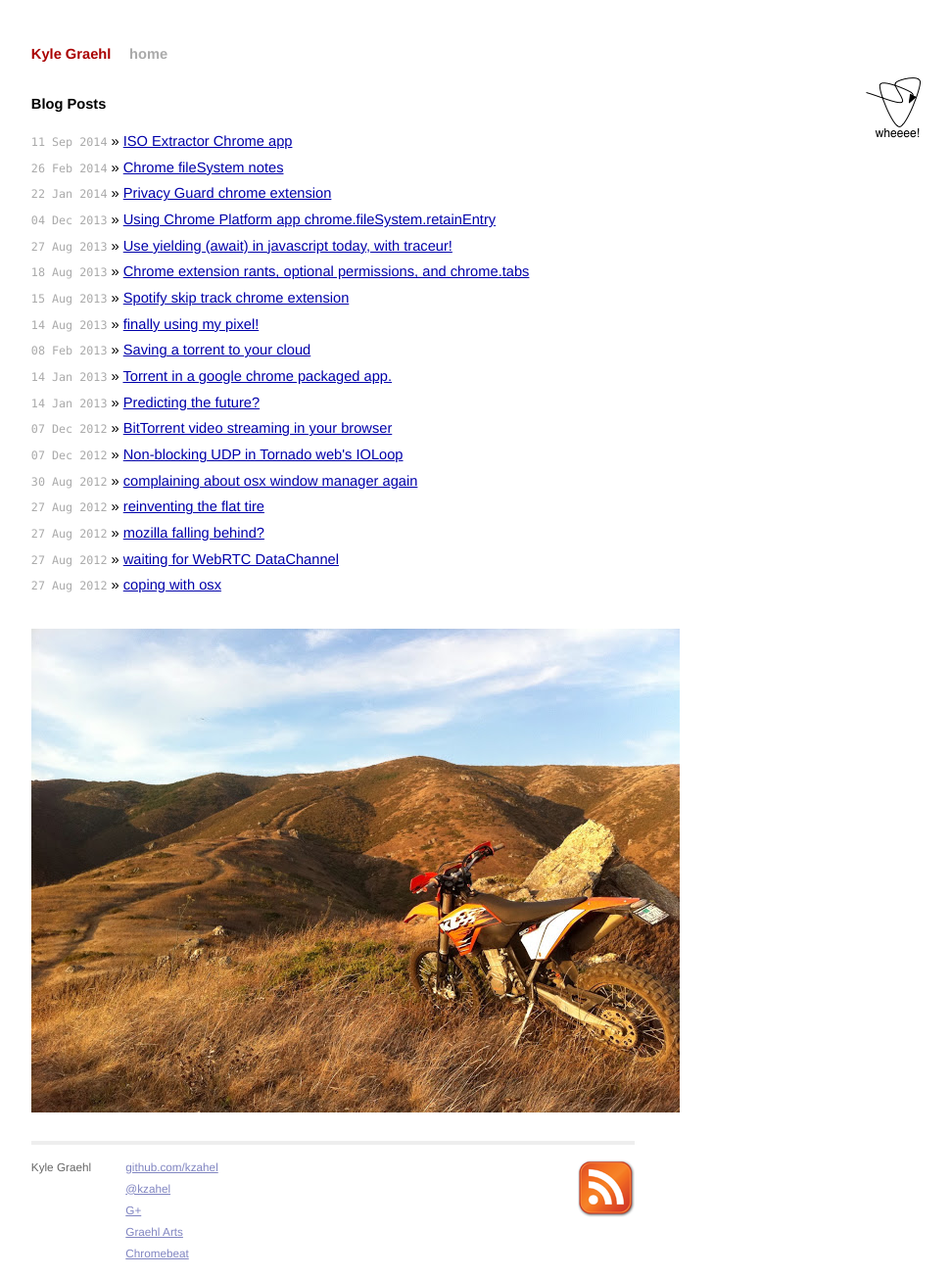
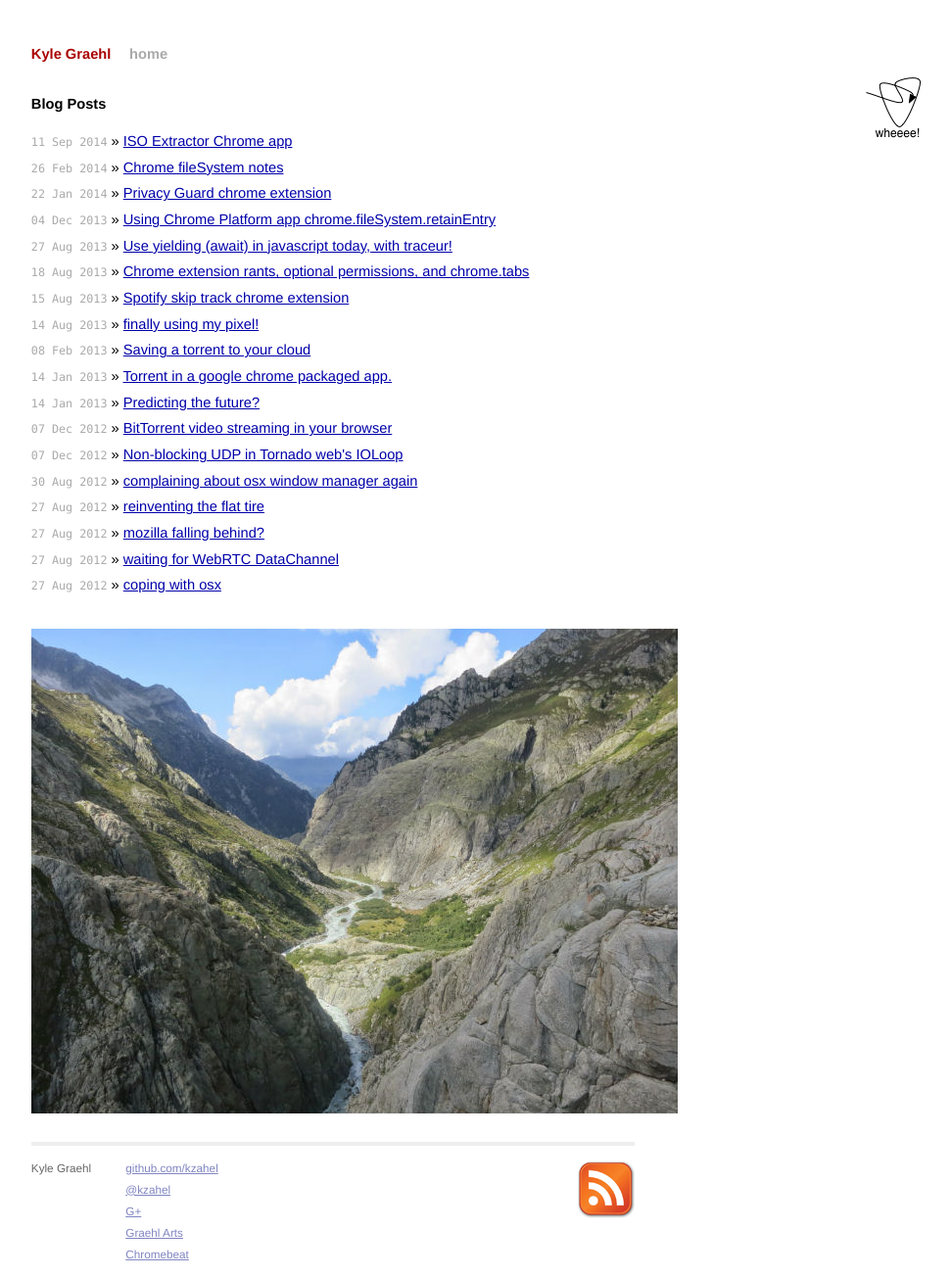
Before and after one commit to kzahel/kzahel.github.io, a Jekyll site: the page built from index.html, in a window 1280 px wide. Shown: the whole page at 98% size, without its empty margins (300-1271 px from the left). Built offline with Jekyll 4.4.1, drawn with Linux system fonts in a browser that asks for light colours.

Commit message:
update image

```diff
--- a/index.html
+++ b/index.html
@@ -14,6 +14,6 @@ title: Kyle Graehl
     {% endfor %}
   </ul>
 
-  <img src="images/hhh.JPG" />
+  <img src="images/swissalp.jpg" />
 
 </div>
```
Also changed, not shown: images/swissalp.jpg (added).
